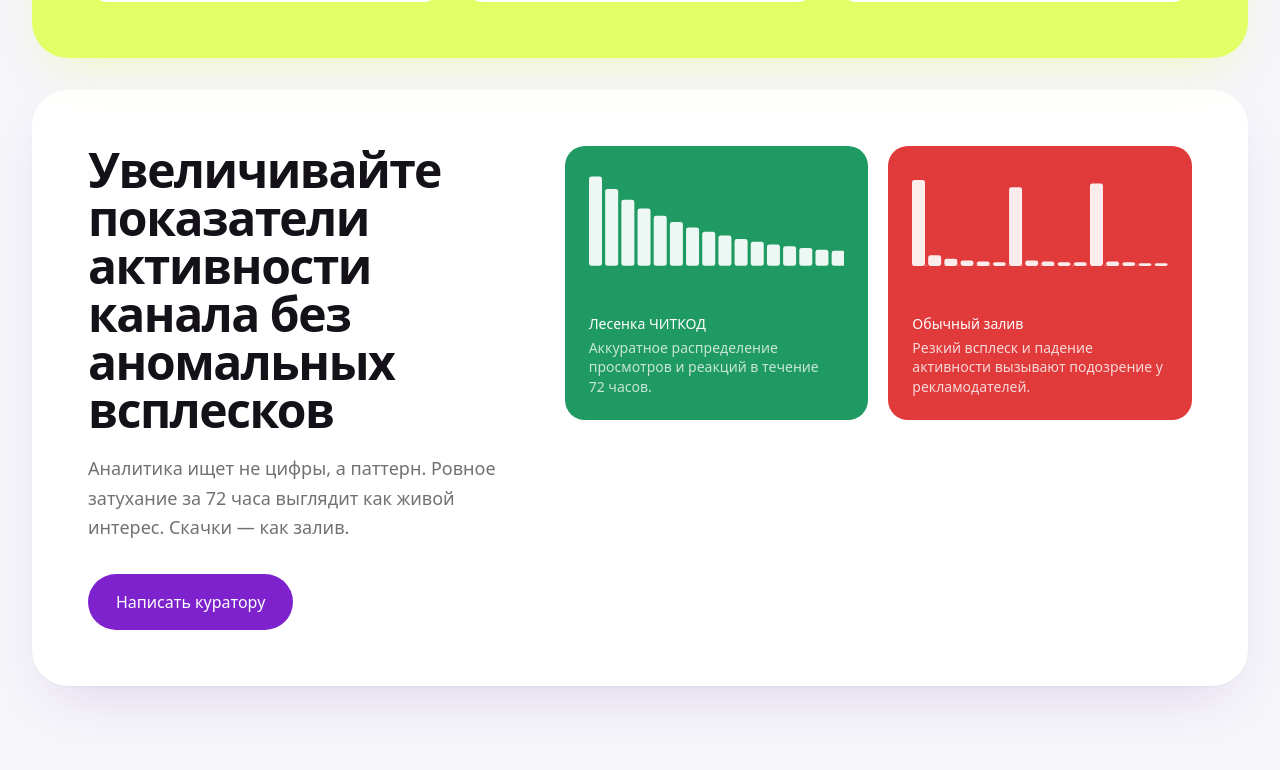
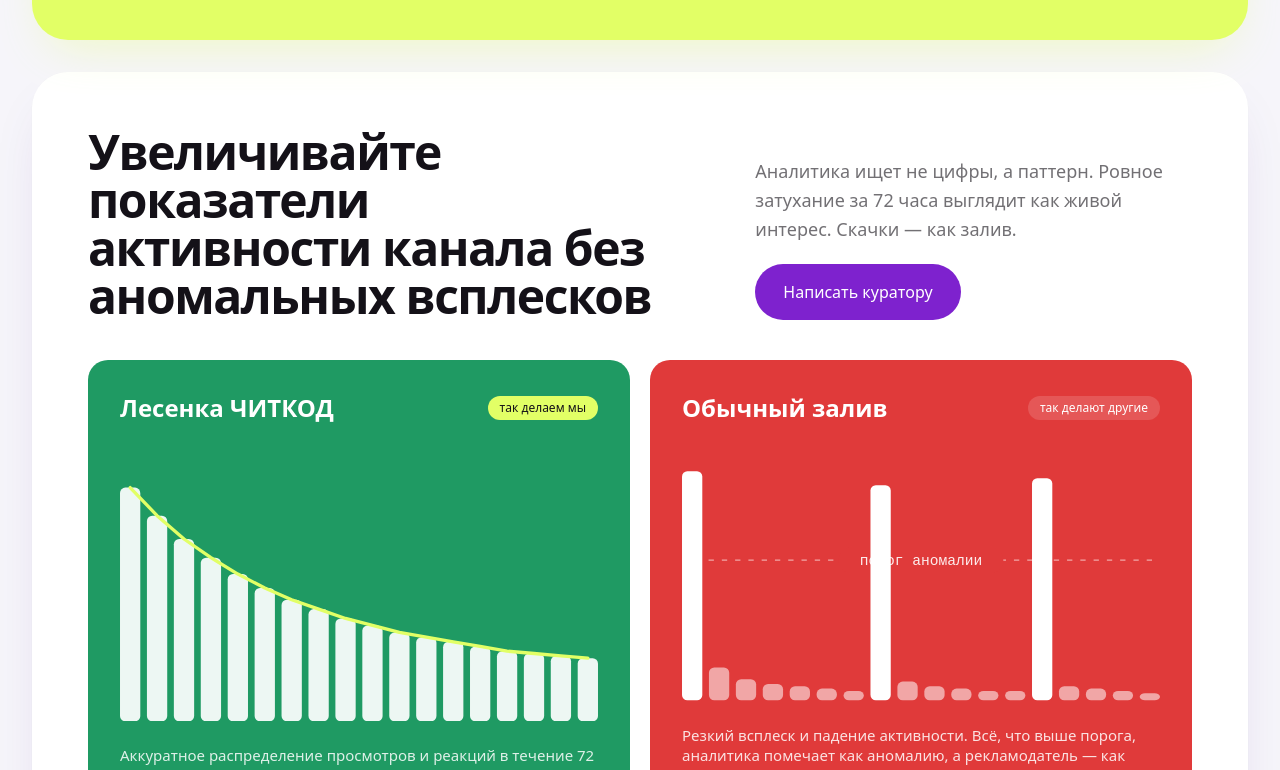
Before and after one commit to oliversmith7689-dev/chitcode-site, a React (Vite) app: page / in a window 1280 px wide. Shown: the part 1240-2010 px from the top of the page. Built offline with nearby package versions, Linux system fonts and the light colour scheme.

Commit message:
ux: анимации кнопок, глитч на ценнике миллионника, новый блок лесенка/залив, hero в две строки с курсором

```diff
--- a/components/AgencyNDA.tsx
+++ b/components/AgencyNDA.tsx
@@ -42,8 +42,8 @@
               Мы не публикуем логотипы клиентов и не храним историю заказов. Примеры работы показываем только в личном диалоге.
             </p>
             <div className="mt-8 flex flex-col sm:flex-row gap-3 justify-center">
-              <a href={TG_LINK} target="_blank" rel="noopener noreferrer" className="btn btn-lg bg-brand-purple text-white hover:bg-brand-deep">Узнать о примерах в ЛС</a>
-              <button onClick={() => setOpen(false)} className="btn btn-lg bg-brand-paper text-brand-ink hover:bg-brand-ink hover:text-white">Понятно</button>
+              <a href={TG_LINK} target="_blank" rel="noopener noreferrer" className="btn btn-lg btn-purple">Узнать о примерах в ЛС</a>
+              <button onClick={() => setOpen(false)} className="btn btn-lg btn-soft">Понятно</button>
             </div>
           </div>
         </div>
--- a/components/MillionaireChannel.tsx
+++ b/components/MillionaireChannel.tsx
@@ -17,7 +17,7 @@
           <div className="inline-flex items-center rounded-full border border-brand-acid/40 text-brand-acid text-sm px-4 py-1.5 mb-8">Флагман 100K+</div>
           <h2 className="text-4xl sm:text-5xl md:text-7xl leading-[0.95]">
             Канал-миллионник<br />
-            <span className="text-brand-acid">за 1 000 000 ₽</span>
+            <span className="text-brand-acid price-glitch">за 1 000 000 ₽</span>
           </h2>
           <p className="mt-7 text-white/60 text-lg leading-relaxed max-w-xl">
             Собираем медиа-актив под ключ: стратегия, нейминг, инфраструктура и залив первой сотни тысяч аудитории по лесенке.
--- a/components/Pricing.tsx
+++ b/components/Pricing.tsx
@@ -39,7 +39,7 @@
               ))}
             </ul>
             <a href={t.flag ? '#business' : TG_LINK} target={t.flag ? undefined : '_blank'} rel="noopener noreferrer"
-              className={`btn btn-md mt-7 w-full ${t.flag ? 'btn-acid' : 'bg-white text-brand-ink hover:bg-brand-purple hover:text-white'}`}>
+              className={`btn btn-md mt-7 w-full ${t.flag ? 'btn-acid' : 'btn-soft'}`}>
               {t.flag ? 'Смотреть флагман' : 'Рассчитать'}
             </a>
           </div>
--- a/components/SmoothVsSpike.tsx
+++ b/components/SmoothVsSpike.tsx
@@ -4,71 +4,77 @@
 
 /** Плавная лесенка против резкого всплеска — блок 1 с доски. */
 
-const SMOOTH = [100, 86, 74, 64, 56, 49, 43, 38, 34, 30, 27, 24, 22, 20, 18, 17];
-const SPIKE  = [96, 12, 8, 6, 5, 4, 88, 6, 5, 4, 4, 92, 5, 4, 3, 3];
+const SMOOTH = [100, 88, 78, 70, 63, 57, 52, 48, 44, 41, 38, 36, 34, 32, 30, 29, 28, 27];
+const SPIKE  = [98, 14, 9, 7, 6, 5, 4, 92, 8, 6, 5, 4, 4, 95, 6, 5, 4, 3];
 
 const Bars: React.FC<{ data: number[]; tone: 'moss' | 'rose'; on: boolean }> = ({ data, tone, on }) => {
-  const W = 320, H = 120, gap = 4;
+  const W = 360, H = 190, gap = 5, top = 14;
   const bw = (W - gap * (data.length - 1)) / data.length;
-  const fill = '#FFFFFF';
+  const y = (v: number) => top + (1 - v / 100) * (H - top);
+  const line = data.map((v, i) => `${i === 0 ? 'M' : 'L'}${i * (bw + gap) + bw / 2} ${y(v)}`).join(' ');
   return (
-    <svg viewBox={`0 0 ${W} ${H}`} className="w-full h-auto" role="img" aria-label={tone === 'moss' ? 'Плавное затухание активности' : 'Резкие всплески активности'}>
-      {data.map((v, i) => {
-        const h = (v / 100) * (H - 8);
-        return (
-          <rect
-            key={i}
-            x={i * (bw + gap)} y={H - h} width={bw} height={h} rx={3}
-            fill={fill} fillOpacity={tone === 'moss' ? 0.92 : 0.9}
-            style={{
-              transformOrigin: `${i * (bw + gap) + bw / 2}px ${H}px`,
-              transform: on ? 'scaleY(1)' : 'scaleY(0.04)',
-              transition: `transform .7s cubic-bezier(.2,.8,.2,1) ${i * 40}ms`,
-            }}
-          />
-        );
-      })}
+    <svg viewBox={`0 0 ${W} ${H}`} className="w-full h-auto block" role="img"
+      aria-label={tone === 'moss' ? 'Плавное затухание активности' : 'Резкие всплески активности'}>
+      {/* порог подозрения */}
       {tone === 'rose' && (
-        <path d={`M0 ${H - 0.5} H${W}`} stroke="rgba(255,255,255,.35)" strokeDasharray="3 5" />
+        <>
+          <line x1="0" x2={W} y1={y(60)} y2={y(60)} stroke="white" strokeOpacity=".55" strokeDasharray="4 6" />
+          <rect x={W / 2 - 62} y={y(60) - 10} width="124" height="20" rx="10" fill="#E03A3A" />
+          <text x={W / 2} y={y(60) + 4} textAnchor="middle" fontSize="11" fill="white" fillOpacity=".9" className="font-mono">порог аномалии</text>
+        </>
+      )}
+      {data.map((v, i) => (
+        <rect key={i} x={i * (bw + gap)} y={y(v)} width={bw} height={H - y(v)} rx={4}
+          fill="white" fillOpacity={tone === 'moss' ? 0.92 : (v > 60 ? 1 : 0.55)}
+          style={{
+            transformOrigin: `${i * (bw + gap) + bw / 2}px ${H}px`,
+            transform: on ? 'scaleY(1)' : 'scaleY(0.04)',
+            transition: `transform .7s cubic-bezier(.2,.8,.2,1) ${i * 35}ms`,
+          }} />
+      ))}
+      {tone === 'moss' && (
+        <path d={line} fill="none" stroke="#E2FF66" strokeWidth="2.5" strokeLinecap="round" strokeLinejoin="round"
+          pathLength={1} strokeDasharray={1} strokeDashoffset={on ? 0 : 1}
+          style={{ transition: 'stroke-dashoffset 1.4s cubic-bezier(.4,0,.2,1) .4s' }} />
       )}
     </svg>
   );
 };
 
+const Card: React.FC<{ tone: 'moss' | 'rose'; label: string; tag: string; caption: string; data: number[]; on: boolean }> =
+  ({ tone, label, tag, caption, data, on }) => (
+    <figure className={`rounded-inner text-white flex flex-col p-6 sm:p-7 md:p-8 min-h-[380px] ${tone === 'moss' ? 'bg-brand-moss' : 'bg-brand-rose'}`}>
+      <div className="flex items-center justify-between gap-4 mb-6">
+        <div className="text-xl sm:text-2xl font-semibold">{label}</div>
+        <span className={`text-xs px-3 py-1 rounded-full ${tone === 'moss' ? 'bg-brand-acid text-brand-ink' : 'bg-white/15 text-white'}`}>{tag}</span>
+      </div>
+      <div className="flex-1 flex items-end"><Bars data={data} tone={tone} on={on} /></div>
+      <figcaption className="mt-6 text-sm sm:text-[15px] leading-snug text-white/85">{caption}</figcaption>
+    </figure>
+  );
+
 const SmoothVsSpike: React.FC = () => {
-  const { ref, inView } = useInView<HTMLDivElement>(0.35);
+  const { ref, inView } = useInView<HTMLDivElement>(0.25);
   return (
     <div className="container-x">
       <div ref={ref} className="card p-6 sm:p-10 md:p-14">
-        <div className="grid lg:grid-cols-12 gap-8 md:gap-10 items-start">
-          <div className="lg:col-span-5">
-            <h2 className="text-3xl sm:text-4xl md:text-5xl leading-[1.05]">
-              Увеличивайте показатели активности канала без аномальных всплесков
-            </h2>
-            <p className="mt-5 text-brand-ink/60 text-lg leading-relaxed max-w-md">
+        <div className="grid lg:grid-cols-12 gap-6 lg:gap-10 items-end mb-8 md:mb-10">
+          <h2 className="lg:col-span-7 text-3xl sm:text-4xl md:text-5xl leading-[1.05]">
+            Увеличивайте показатели активности канала без аномальных всплесков
+          </h2>
+          <div className="lg:col-span-5 flex flex-col sm:flex-row lg:flex-col sm:items-center lg:items-start gap-5">
+            <p className="text-brand-ink/60 text-lg leading-relaxed">
               Аналитика ищет не цифры, а паттерн. Ровное затухание за 72 часа выглядит как живой интерес. Скачки — как залив.
             </p>
-            <a href={TG_LINK} target="_blank" rel="noopener noreferrer" className="btn btn-lg bg-brand-purple text-white hover:bg-brand-deep mt-8">
-              Написать куратору
-            </a>
+            <a href={TG_LINK} target="_blank" rel="noopener noreferrer" className="btn btn-lg btn-purple shrink-0">Написать куратору</a>
           </div>
+        </div>
 
-          <div className="lg:col-span-7 grid sm:grid-cols-2 gap-4 md:gap-5">
-            <figure className="rounded-inner overflow-hidden bg-brand-moss text-white">
-              <div className="p-5 sm:p-6 pb-0"><Bars data={SMOOTH} tone="moss" on={inView} /></div>
-              <figcaption className="p-5 sm:p-6 pt-4">
-                <div className="text-sm font-medium mb-1">Лесенка ЧИТКОД</div>
-                <p className="text-sm text-white/75 leading-snug">Аккуратное распределение просмотров и реакций в течение 72 часов.</p>
-              </figcaption>
-            </figure>
-            <figure className="rounded-inner overflow-hidden bg-brand-rose text-white">
-              <div className="p-5 sm:p-6 pb-0"><Bars data={SPIKE} tone="rose" on={inView} /></div>
-              <figcaption className="p-5 sm:p-6 pt-4">
-                <div className="text-sm font-medium mb-1">Обычный залив</div>
-                <p className="text-sm text-white/80 leading-snug">Резкий всплеск и падение активности вызывают подозрение у рекламодателей.</p>
-              </figcaption>
-            </figure>
-          </div>
+        <div className="grid md:grid-cols-2 gap-4 md:gap-5">
+          <Card tone="moss" label="Лесенка ЧИТКОД" tag="так делаем мы" data={SMOOTH} on={inView}
+            caption="Аккуратное распределение просмотров и реакций в течение 72 часов. Каждая ступень чуть ниже предыдущей." />
+          <Card tone="rose" label="Обычный залив" tag="так делают другие" data={SPIKE} on={inView}
+            caption="Резкий всплеск и падение активности. Всё, что выше порога, аналитика помечает как аномалию, а рекламодатель — как накрутку." />
         </div>
       </div>
     </div>
--- a/components/StartEasy.tsx
+++ b/components/StartEasy.tsx
@@ -55,7 +55,7 @@
             </div>
             <div className="mt-6 flex items-center justify-between">
               <span className="text-sm font-medium text-brand-ink/50 group-hover:text-brand-purple transition-colors">{s.cta}</span>
-              <span className="w-10 h-10 rounded-full bg-brand-ink text-white flex items-center justify-center group-hover:bg-brand-purple transition-colors"><IconArrow size={18} /></span>
+              <span className="arrow-dot bg-brand-ink text-white group-hover:bg-brand-purple"><IconArrow size={18} /></span>
             </div>
           </a>
         ))}
--- a/components/Strategy.tsx
+++ b/components/Strategy.tsx
@@ -14,10 +14,10 @@
       <h2 className="text-3xl sm:text-4xl md:text-5xl max-w-3xl leading-[1.05]">Подготовим оптимальную стратегию развития вашего канала</h2>
       <div className="mt-10 md:mt-14 grid md:grid-cols-3 gap-4 md:gap-6">
         {METRICS.map(m => (
-          <div key={m.title} className="rounded-inner bg-brand-paper p-6 md:p-7">
+          <div key={m.title} className="rounded-inner bg-brand-paper p-6 md:p-7 flex flex-col">
             <IconBubble>{m.icon}</IconBubble>
             <h3 className="text-xl mt-5 leading-tight">{m.title}</h3>
-            <div className="mt-6 text-4xl md:text-5xl font-semibold tabular-nums tracking-tight text-brand-purple">{m.value}</div>
+            <div className="mt-auto pt-6 text-4xl md:text-5xl font-semibold tabular-nums tracking-tight text-brand-purple">{m.value}</div>
             <p className="mt-2 text-sm text-brand-ink/55">{m.note}</p>
           </div>
         ))}
--- a/index.css
+++ b/index.css
@@ -28,16 +28,50 @@
 
 @layer components {
   .container-x { @apply max-w-7xl mx-auto px-5 sm:px-8; }
-  .btn { @apply inline-flex items-center justify-center gap-2 rounded-full font-medium transition-[transform,background-color,color,box-shadow] duration-200 active:scale-[.98] select-none; }
+  .btn {
+    @apply relative inline-flex items-center justify-center gap-2 rounded-full font-medium select-none overflow-hidden isolate;
+    transition: transform .25s cubic-bezier(.2,.8,.2,1), box-shadow .25s cubic-bezier(.2,.8,.2,1), background-color .25s, color .25s;
+  }
+  /* блик, пробегающий по кнопке */
+  .btn::after {
+    content: ''; position: absolute; inset: 0; z-index: -1; pointer-events: none;
+    background: linear-gradient(115deg, transparent 30%, rgba(255,255,255,.55) 50%, transparent 70%);
+    transform: translateX(-130%) skewX(-12deg); opacity: 0;
+    transition: transform .6s cubic-bezier(.2,.8,.2,1), opacity .2s;
+  }
+  .btn:hover { transform: translateY(-2px); }
+  .btn:hover::after { transform: translateX(130%) skewX(-12deg); opacity: 1; }
+  .btn:active { transform: translateY(0) scale(.97); transition-duration: .08s; }
   .btn-lg { @apply px-7 py-4 text-base; }
   .btn-md { @apply px-5 py-2.5 text-sm; }
-  .btn-acid { @apply bg-brand-acid text-brand-ink hover:bg-white shadow-acid; }
-  .btn-ink { @apply bg-brand-ink text-white hover:bg-brand-purple; }
-  .btn-white { @apply bg-white text-brand-purple hover:bg-brand-acid hover:text-brand-ink; }
-  .btn-ghost { @apply border border-white/40 text-white hover:bg-white hover:text-brand-purple; }
+  .btn-acid { @apply bg-brand-acid text-brand-ink shadow-acid; }
+  .btn-acid:hover { box-shadow: 0 14px 40px -10px rgba(226,255,102,.7), 0 0 0 4px rgba(226,255,102,.25); }
+  .btn-ink { @apply bg-brand-ink text-white; }
+  .btn-ink:hover { @apply bg-brand-purple; box-shadow: 0 14px 40px -12px rgba(126,34,206,.6); }
+  .btn-purple { @apply bg-brand-purple text-white; }
+  .btn-purple:hover { @apply bg-brand-deep; box-shadow: 0 14px 40px -12px rgba(126,34,206,.6); }
+  .btn-white { @apply bg-white text-brand-purple; }
+  .btn-white:hover { @apply bg-brand-acid text-brand-ink; box-shadow: 0 10px 30px -10px rgba(226,255,102,.7); }
+  .btn-soft { @apply bg-white text-brand-ink; }
+  .btn-soft:hover { @apply bg-brand-purple text-white; box-shadow: 0 14px 40px -12px rgba(126,34,206,.5); }
+  .btn-ghost { @apply border border-white/40 text-white; }
+  .btn-ghost:hover { @apply bg-white text-brand-purple; }
+  /* стрелка в кружке — уезжает при наведении на родителя */
+  .arrow-dot { @apply w-10 h-10 rounded-full flex items-center justify-center overflow-hidden relative; transition: background-color .25s, transform .25s cubic-bezier(.2,.8,.2,1); }
+  .arrow-dot svg { transition: transform .3s cubic-bezier(.2,.8,.2,1); }
+  .group:hover .arrow-dot { transform: rotate(-45deg) scale(1.08); }
+  .group:hover .arrow-dot svg { transform: translateX(2px); }
   .card { @apply bg-white rounded-card shadow-card; }
   .eyebrow { @apply text-xs font-medium text-brand-purple; }
 }
 
+@keyframes caret { 0%, 45% { opacity: 1; } 50%, 100% { opacity: 0; } }
+.caret { display: inline-block; width: .12em; height: .9em; background: #E2FF66; margin-left: .08em; vertical-align: -.06em; border-radius: 2px; animation: caret 1.1s steps(1) infinite; box-shadow: 0 0 18px rgba(226,255,102,.9); }
+
+/* ценник миллионника: наведение — рост, свечение, глитч */
+.price-glitch { display: inline-block; cursor: default; transition: transform .35s cubic-bezier(.2,.8,.2,1), filter .35s, letter-spacing .35s; will-change: transform; }
+.price-glitch:hover { transform: scale(1.07) rotate(-1deg); filter: drop-shadow(0 0 22px rgba(226,255,102,.55)); letter-spacing: -.02em; text-shadow: 3px 0 #FF33FF, -3px 0 #33F0FF; animation: glitch .9s steps(2) infinite; }
+@keyframes glitch { 0% { text-shadow: 3px 0 #FF33FF, -3px 0 #33F0FF; } 33% { text-shadow: -3px 1px #FF33FF, 3px -1px #33F0FF; } 66% { text-shadow: 2px -2px #FF33FF, -2px 2px #33F0FF; } 100% { text-shadow: 3px 0 #FF33FF, -3px 0 #33F0FF; } }
+
 .no-scrollbar::-webkit-scrollbar { display: none; }
 .no-scrollbar { -ms-overflow-style: none; scrollbar-width: none; }
```
Also changed, not shown: components/Hero.tsx (+4 -5 lines).
